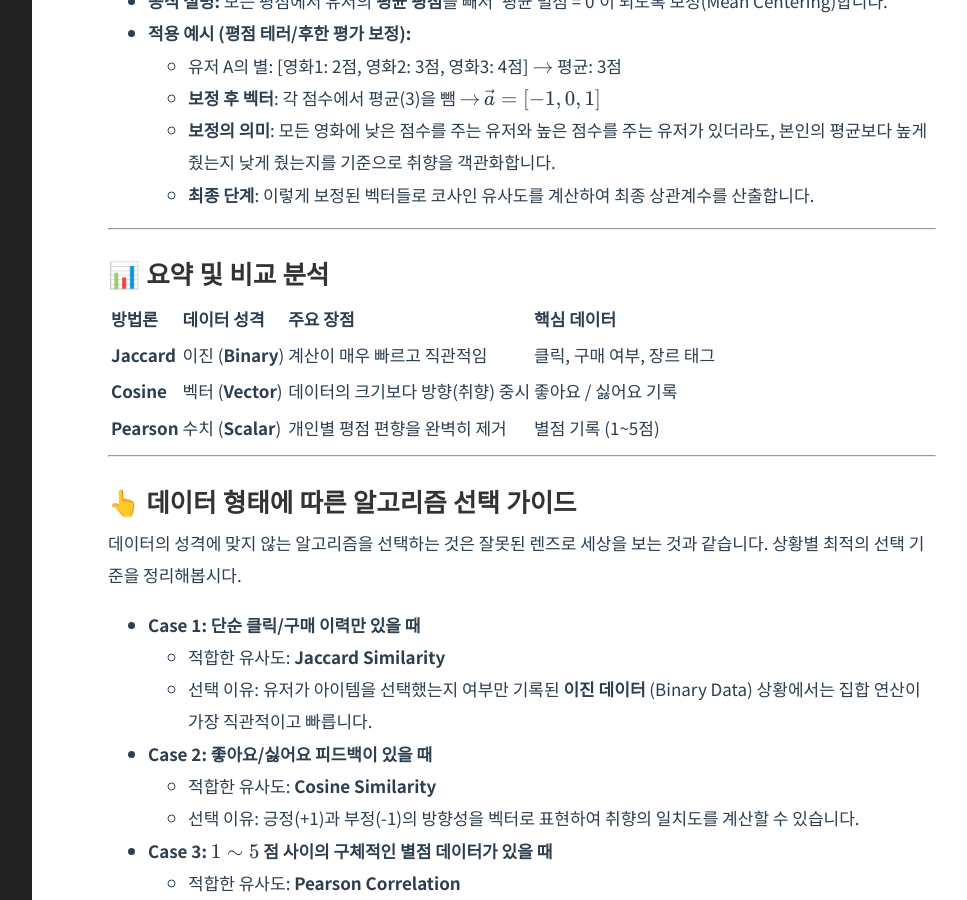
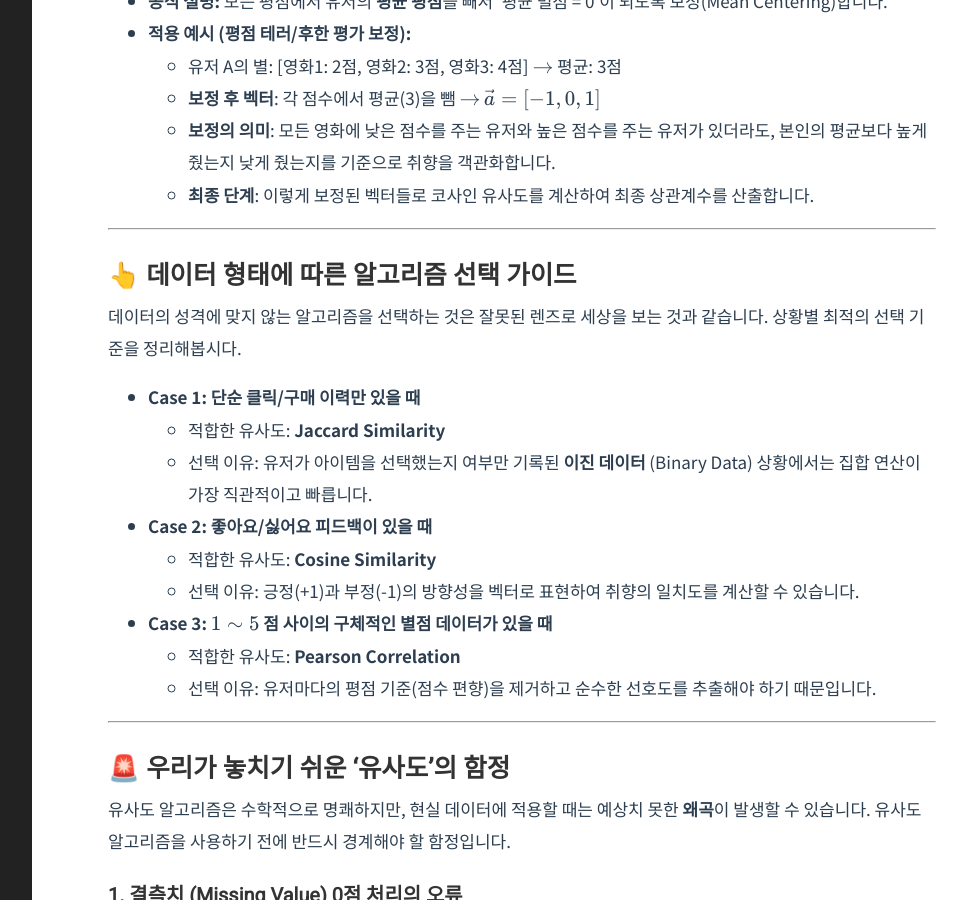
Before and after one commit to Youngjun-CV/Youngjun-CV.github.io, a Jekyll site: the page built from _posts/recommender system/2026-03-20-finding-similar-items.markdown, in a window 1280 px wide and 900 px high, scrolled down 2063 px. Shown: the whole window, without its empty margins (268-1235 px from the left). Built offline with Jekyll 4.4.1, drawn with Linux system fonts in a browser that asks for light colours; formulas are drawn with MathJax 3.

Commit message:
Update 2026-03-20-finding-similar-items.markdown

```diff
--- a/_posts/recommender system/2026-03-20-finding-similar-items.markdown
+++ b/_posts/recommender system/2026-03-20-finding-similar-items.markdown
@@ -71,16 +71,6 @@ $$\rho_{x,y} = \frac{\sum (x_i - \bar{x})(y_i - \bar{y})}{\sqrt{\sum (x_i - \bar
 
 ---
 
-## 📊 요약 및 비교 분석
-
-| 방법론 | 데이터 성격 | 주요 장점 | 핵심 데이터 |
-| :--- | :--- | :--- | :--- |
-| **Jaccard** | 이진 (**Binary**) | 계산이 매우 빠르고 직관적임 | 클릭, 구매 여부, 장르 태그 |
-| **Cosine** | 벡터 (**Vector**) | 데이터의 크기보다 방향(취향) 중시 | 좋아요 / 싫어요 기록 |
-| **Pearson** | 수치 (**Scalar**) | 개인별 평점 편향을 완벽히 제거 | 별점 기록 (1~5점) |
-
----
-
 ## 👆 데이터 형태에 따른 알고리즘 선택 가이드
 데이터의 성격에 맞지 않는 알고리즘을 선택하는 것은 잘못된 렌즈로 세상을 보는 것과 같습니다. 상황별 최적의 선택 기준을 정리해봅시다.
 * **Case 1: 단순 클릭/구매 이력만 있을 때**
```
